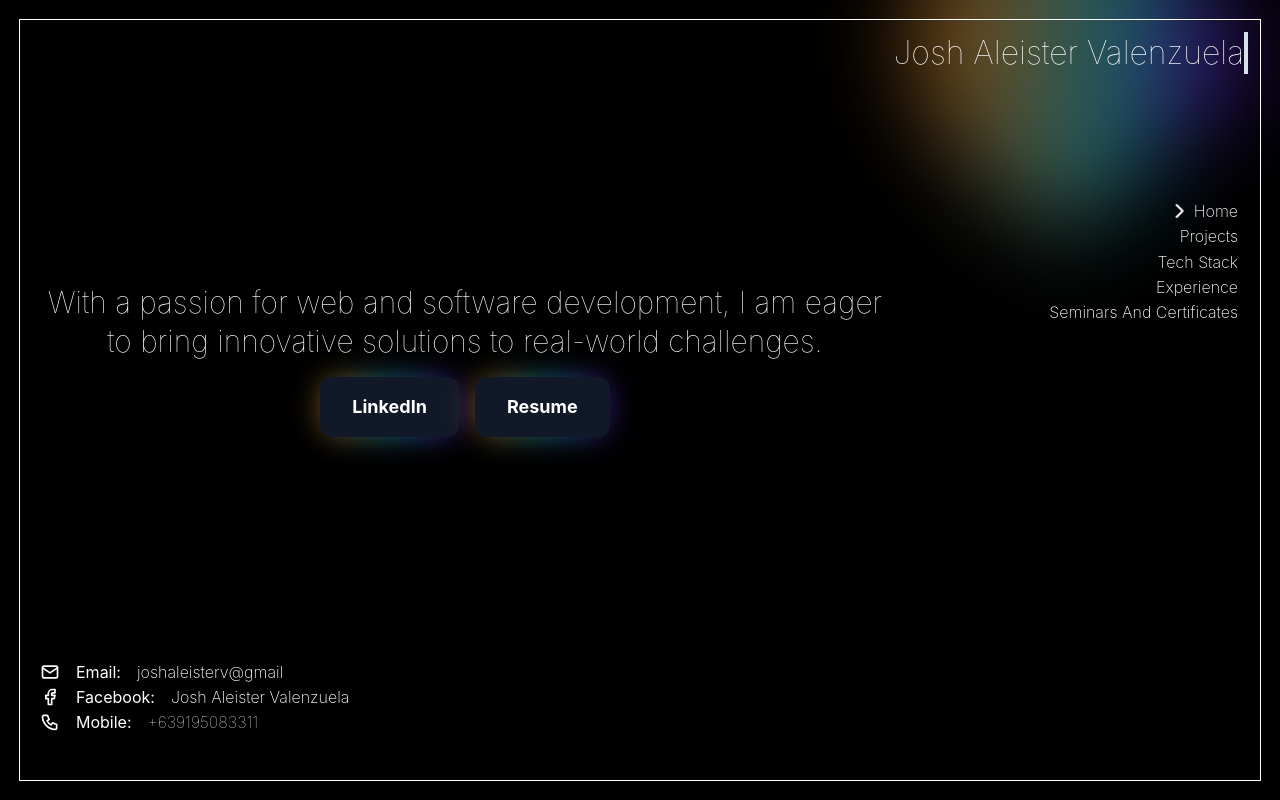
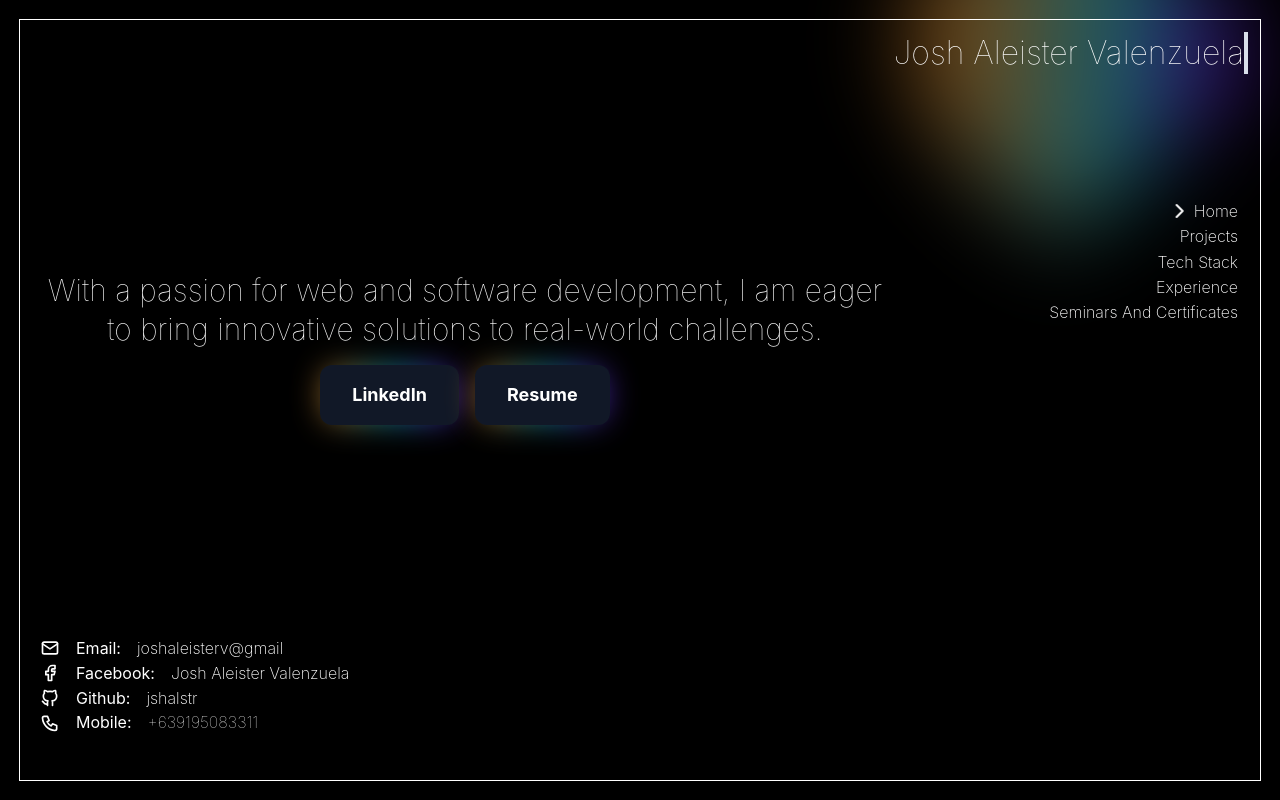
Before and after one commit to jshalstr/web-portfolio, a Next.js app: page / in a window 1280 px wide. Built offline with nearby package versions, Linux system fonts and the light colour scheme.

Commit message:
add github to bottom links

```diff
--- a/app/page.tsx
+++ b/app/page.tsx
@@ -1,14 +1,14 @@
 'use client';
 
 import { Stack, Group, Title, Text } from '@mantine/core';
-import { IconBrandFacebook, IconMail, IconPhone } from '@tabler/icons-react';
+import { IconBrandFacebook, IconBrandGithub, IconMail, IconPhone } from '@tabler/icons-react';
 import GradientButton from '@/components/GradientButton/GradientButton';
 import NavigationLink from '@/components/NavigationLink/NavigationLink';
 
 export default function HomePage() {
   return (
     <>
-      <Stack justify="center" align="center" h="75svh" m="auto">
+      <Stack justify="center" align="center" h="72svh" m="auto">
         <Title fz={{ base: 24, md: 30 }} ta={{ base: 'left', md: 'center' }} fw={100}>
           With a passion for web and software development, I am eager to bring innovative solutions
           to real-world challenges.
@@ -46,6 +46,11 @@ export default function HomePage() {
           />
         </Group>
         <Group>
+          <IconBrandGithub size={20} />
+          <Text>Github:</Text>
+          <NavigationLink link="https://github.com/jshalstr" label="jshalstr" target="_blank" />
+        </Group>
+        <Group>
           <IconPhone size={20} />
           <Text>Mobile:</Text>
           <Text fw={100}>+639195083311</Text>
```
